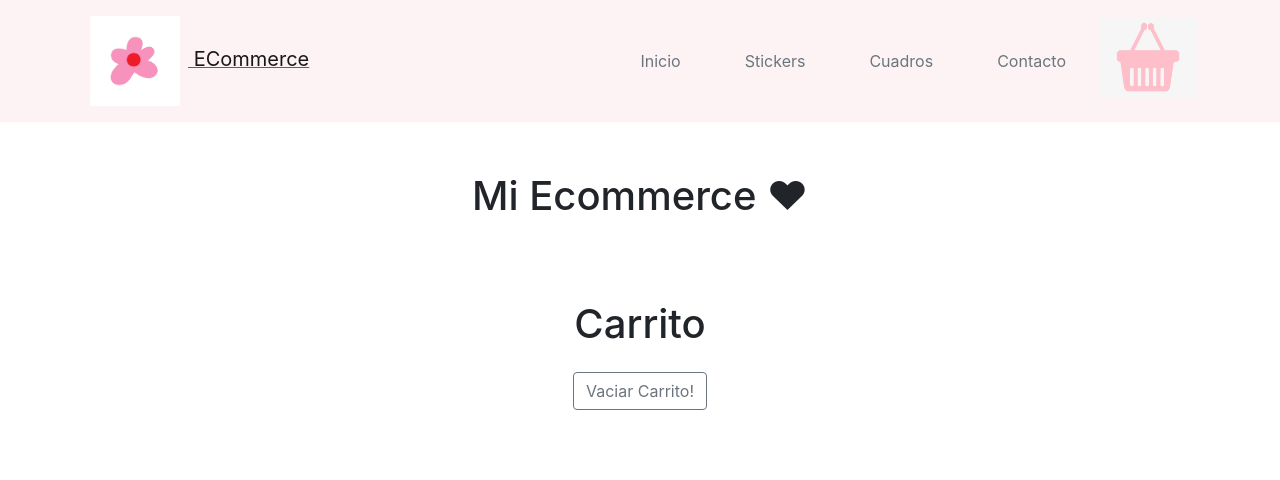
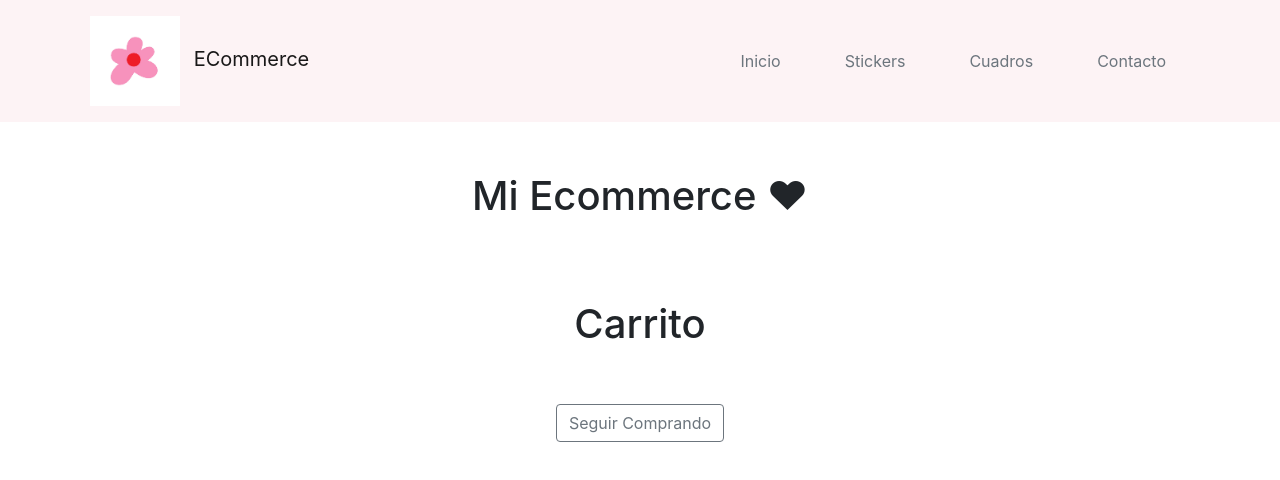
Before and after one commit to Carlapelli/ecommerce_Pellizzaro, a React (Vite) app: page /cart in a window 1280 px wide. Shown: the top 480 px of the page. Built offline with nearby package versions, Linux system fonts and the light colour scheme.

Commit message:
cart view

```diff
--- a/src/App.css
+++ b/src/App.css
@@ -50,3 +50,8 @@ h2 {
   justify-content: center;
   align-items: center;
 }
+
+a{
+  text-decoration: none !important;
+  color: black !important;
+}
--- a/src/Context/CartContext.jsx
+++ b/src/Context/CartContext.jsx
@@ -26,11 +26,26 @@ const CartContextProvider = ({children}) => {
         setCartList ([])
     }
 
+    const precioTotal =() =>{
+        return cartList.reduce ( (acum, prod) => acum += (prod.precio * prod.cantidad), 0)
+    }
+
+    const cantidadProds = () =>{
+        return cartList.reduce ((cont,prod)=> cont += prod.cantidad,0)
+    }
+
+    const eliminarItem = (id) =>{
+        setCartList (cartList.filter(prod=> prod.id != id))
+    }
+
     return (
         <CartContext.Provider value ={{
             cartList,
             agregarAlCarrito,
-            vaciarTotalCarrito
+            vaciarTotalCarrito,
+            precioTotal,
+            cantidadProds,
+            eliminarItem
         }}>
             {children}
         </CartContext.Provider>
--- a/src/components/Cart/Cart.jsx
+++ b/src/components/Cart/Cart.jsx
@@ -1,29 +1,47 @@
+import { Link } from "react-router-dom"
+import { useCartContext } from "../../Context/CartContext"
+
 import { Button } from "react-bootstrap"
-import { useCartContext } from "../../Context/CartContext"
 
 const Cart = () => {
 
-const { cartList, vaciarTotalCarrito } = useCartContext ()
+const { cartList, vaciarTotalCarrito, precioTotal, eliminarItem  } = useCartContext ()
 
-  return (
+return (
+
     <div>
-      <h1>Carrito</h1>
-      <ul>
+      <h1 className="m-5">Carrito</h1>
+    {precioTotal() != 0 &&
+    <div>
+      <table className = "table text-center align-items-center">
+      <thead>
+          <tr>
+              <th>Nombre</th>
+              <th>Precio</th>
+              <th>Cantidad</th>
+              <th>Subtotal</th>
+          </tr>
+      </thead>
           {cartList.map (item=> (
-            <div key={item.id}>
-            <li>
-
-        ♥ Nombre:{item.nombre}
-        ♥ Cantidad:{item.cantidad}
-        ♥ Precio total: ${item.precio * item.cantidad}
-
-            </li>
-            </div>
+            <tbody key={item.id}>
+              <tr>
+                <td>{item.nombre}</td>
+                <td>{item.precio}</td>
+                <td>{item.cantidad}</td>
+                <td>${item.precio * item.cantidad}</td>
+                <td><Button variant="outline-secondary m-2" onClick ={()=>eliminarItem (item.id)} >Eliminar</Button></td>
+              </tr>
+            </tbody>
           ))}
-      </ul>
-      <Button variant="outline-secondary m-2" onClick ={vaciarTotalCarrito}>
-                Vaciar Carrito!</Button>
+      </table>
+      <h4> Precio Total: ${precioTotal()} </h4>
+      <Button variant="outline-secondary m-2" onClick ={vaciarTotalCarrito}> Vaciar Carrito!</Button>
       </div>
+      }
+      <Link to="/">
+        <Button variant="outline-secondary m-2"> Seguir Comprando</Button>
+      </Link>
+    </div>
   )
 }
 
--- a/src/components/ItemDetail/ItemDetail.jsx
+++ b/src/components/ItemDetail/ItemDetail.jsx
@@ -21,7 +21,6 @@ const ItemDetail = ({producto}) => {
     setToCart (false)
     //cantidad es un campo nuevo que le sumo al obj
     agregarAlCarrito ({...producto, cantidad: cant})
-
   }
 
   console.log (cartList)
--- a/src/components/NavBar/NavBar.jsx
+++ b/src/components/NavBar/NavBar.jsx
@@ -1,5 +1,6 @@
 import {Link, NavLink} from "react-router-dom"
 import CartWidget from '../CartWidget/CartWidget'
+import { useCartContext } from "../../Context/CartContext";
 
 import Container from 'react-bootstrap/Container';
 import Nav from 'react-bootstrap/Nav';
@@ -7,7 +8,11 @@ import Navbar from 'react-bootstrap/Navbar';
 
 import logo from '../../imagenes/iconos/logo.png'
 
+
 const NavBar = () => {
+
+    const { cantidadProds } = useCartContext()
+
     return (
     <Navbar bg="pink" expand="lg" sticky="top">
         <Container>
@@ -23,7 +28,10 @@ const NavBar = () => {
                     <NavLink to="/categoria/Sticker" className="nav-link m-4 text-muted">Stickers</NavLink>
                     <NavLink to="/categoria/Cuadro" className="nav-link m-4 text-muted">Cuadros</NavLink>
                     <NavLink to="/" className="nav-link m-4 text-muted">Contacto</NavLink>
-                    <Link to="/cart"> <CartWidget /> </Link>
+                   { cantidadProds() != 0 &&
+                    <Link to="/cart"> <CartWidget /> {`${cantidadProds()} en Carrito`}</Link>
+
+                    }
                 </Nav>
             </Navbar.Collapse>
         </Container>
```
Lines whose indentation alone changed are shown as unchanged.
